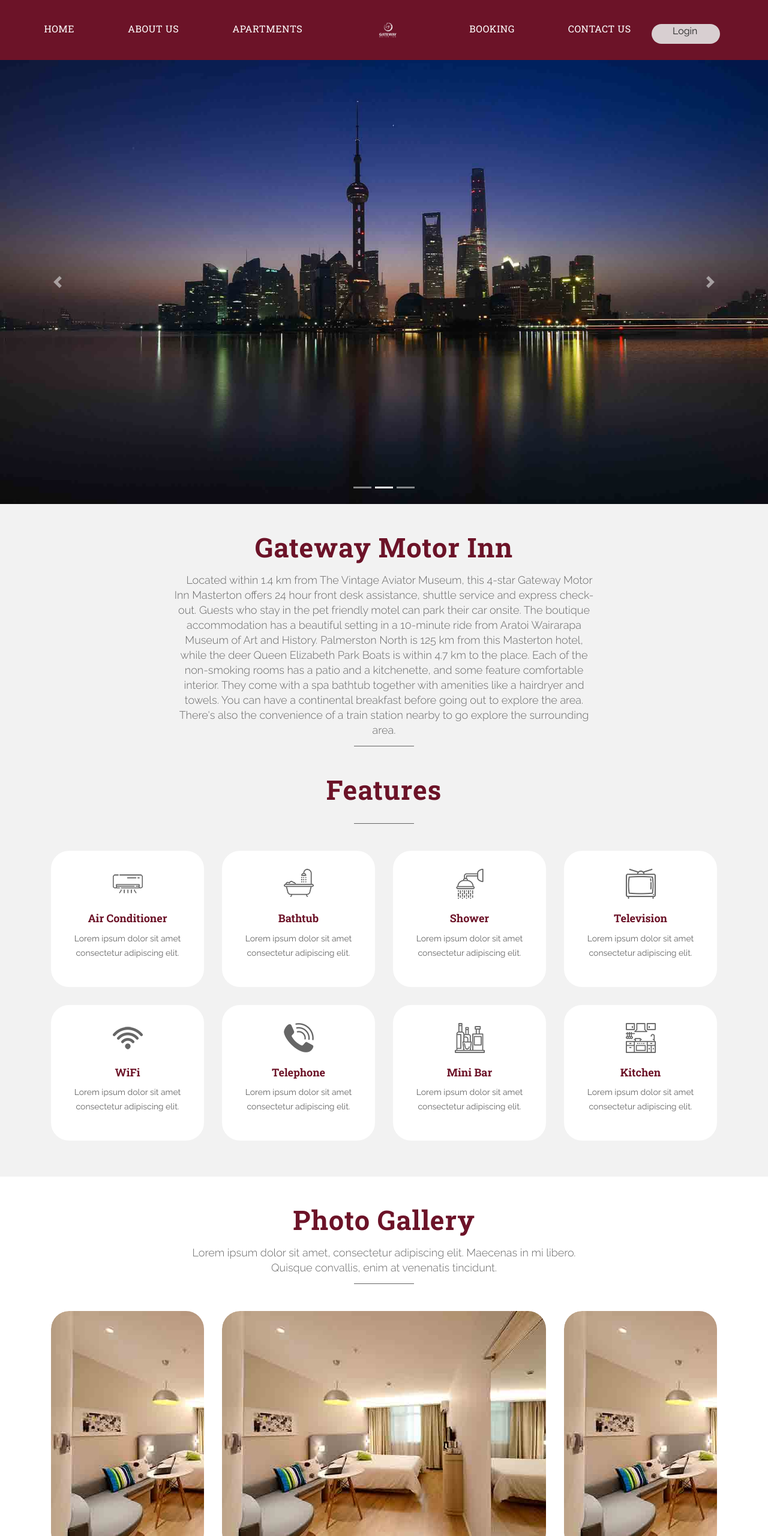
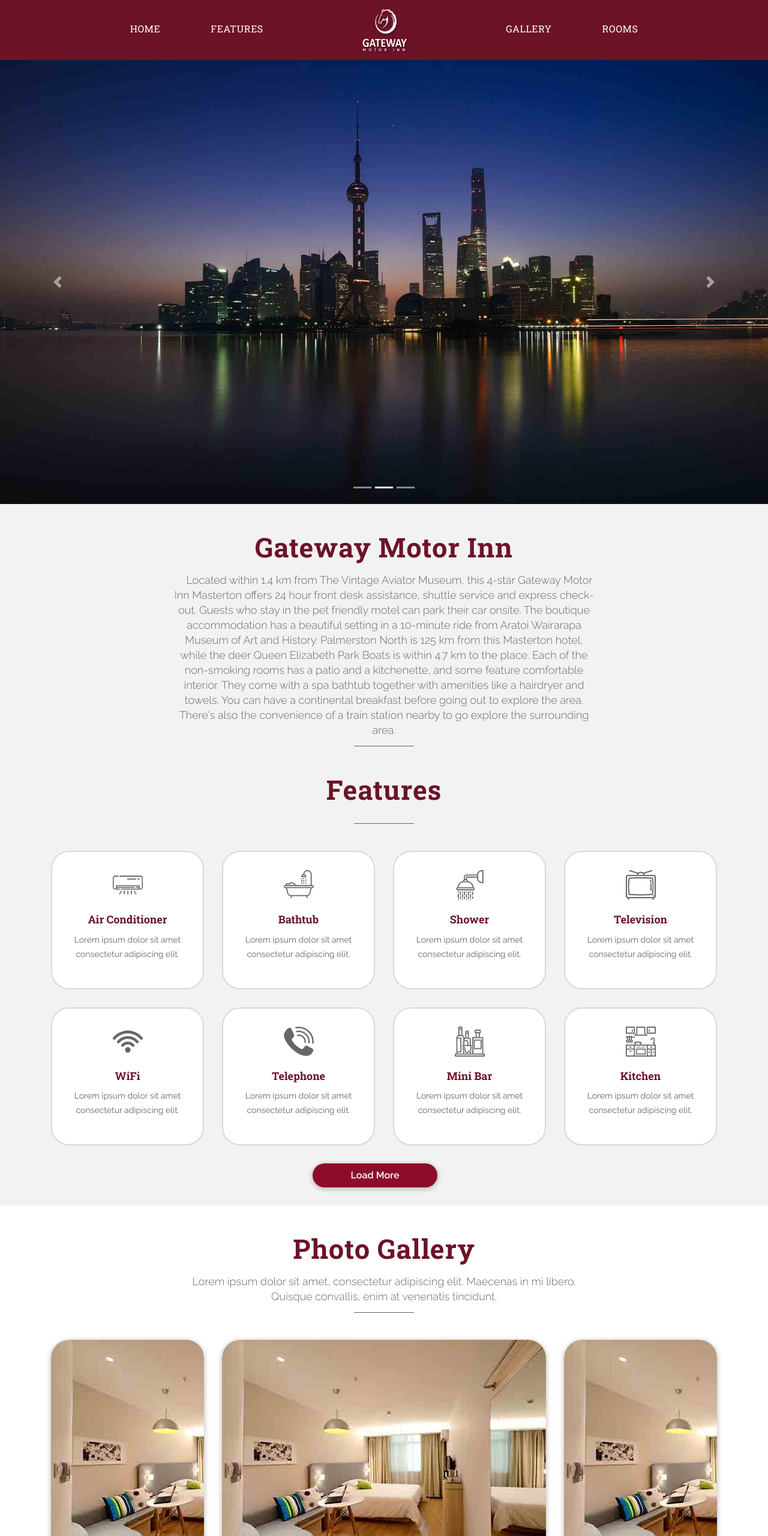
Before and after one commit to K3r0ui/TravelAir, a plain HTML site: page index.html in a window 1280 px wide. Shown: the top 2560 px of the page at 60% size. Drawn offline with Linux system fonts and the light colour scheme.

Commit message:
main page retouching

```diff
--- a/css/style.css
+++ b/css/style.css
@@ -95,15 +95,19 @@ h6 {
     background: #6C1328;
     position: relative;
     height: 100px;
+    display: flex;
+    align-items: center;
 }
 
 #header .logo {
     left: 0;
-    display: inline-block;
+    /* display: inline-block; */
     position: center;
     line-height: 55px;
+    width: 20vw;
 }
-.login-button{
+
+.login-button {
     position: fixed;
     top: 30px;
     right: 70px;
@@ -117,24 +121,26 @@ h6 {
     border-color: #D8CFD1;
     transition: opacity 0.3s ease-out;
 }
+
 .hide-button {
     opacity: 0;
     pointer-events: none;
-  }
-.login-button-a{
+}
+
+.login-button-a {
     padding-left: 35px;
     padding-bottom: 100px;
     text-align: center;
     transition: opacity 0.3s ease-out;
 }
+
 #header .logo img {
-
-    height: 100px;
-    width: 100px;
+    height: 75px;
+    width: 75px;
 }
 
 .main-menu {
-    padding-right: 150px;
+    /* padding-right: 150px; */
     width: 100%;
     text-align: center;
 
@@ -149,7 +155,7 @@ h6 {
 
 .main-menu ul li {
     padding-left: 30px;
-    padding-right: 35px;
+    padding-right: 30px;
     display: inline-block;
 
 
@@ -172,6 +178,7 @@ h6 {
     display: block;
     transition: color .25s ease, background-color .25s ease;
 }
+
 .mobile-menu-btn {
     color: #ffffff;
     text-align: center;
@@ -231,6 +238,7 @@ h6 {
     padding-right: 10px;
     font-size: 20px;
 }
+
 @media (max-width: 575.98px) {
     #header .logo {
         padding-left: 5px;
@@ -253,6 +261,7 @@ h6 {
         padding: 0 30px;
     }
 }
+
 @media (max-width: 1199.98px) {
     .main-menu {
         display: none;
@@ -544,6 +553,7 @@ h6 {
     margin-bottom: 30px;
     background: #ffffff;
     border-radius: 30px;
+    border: 2px solid #D9D9D9;
 }
 
 #amenities .icon {
@@ -556,9 +566,11 @@ h6 {
     background-size: contain;
     transition: 0.5s;
 }
+
 #amenities .icon.icon-1 {
     background-image: url(../img/icon/shield.png);
 }
+
 #amenities .icon.icon-1:hover {
     background-image: url(../img/icon/shield-hover.png);
 }
@@ -642,9 +654,10 @@ h6 {
 /* ================================================= */
 /* ------------------ About Style ------------------ */
 /* ================================================= */
-#text1{
+#text1 {
     text-indent: 1em;
 }
+
 #about {
     position: relative;
     padding: 45px 0 60px 0;
@@ -755,6 +768,7 @@ h6 {
 #rooms .room-img {
     border-radius: 30px;
     overflow: hidden;
+    box-shadow: 0px 2px 7px 2px rgba(0, 0, 0, 0.2);
 }
 
 #rooms .room-img img {
@@ -965,6 +979,24 @@ h6 {
 
 .modal .modal-body p {
     margin-bottom: 15px;
+}
+
+.load-more-btn {
+    display: inline-block;
+    font-size: 16px;
+    color: #fff;
+    padding: 1vh 5vw 1vh 5vw;
+    border-radius: 30px;
+    background: #8E0C2B;
+    border: none;
+    font-weight: 600;
+    cursor: pointer;
+    transition: all .3s;
+    box-shadow: 0px 2px 7px 2px rgba(0, 0, 0, 0.2);
+}
+
+.load-more-btn:hover {
+    background: #00CED1;
 }
 
 .modal .modal-body .modal-link {
@@ -1258,6 +1290,7 @@ input::-ms-input-placeholder {
 }
 
 @media screen and (-webkit-min-device-pixel-ratio:0) {
+
     textarea:focus,
     input:focus {
         font-size: 16px;
--- a/index.html
+++ b/index.html
@@ -1,8 +1,9 @@
 <!DOCTYPE html>
 <html lang="en">
+
 <head>
     <meta charset="utf-8">
-        <title>LOFT CITY | Responsive Travel & Tourism Template</title>
+    <title>Gateway Motor Inn</title>
     <meta content="width=device-width, initial-scale=1.0" name="viewport">
     <meta content="" name="keywords">
     <meta content="" name="description">
@@ -12,7 +13,8 @@
     <link href="img/apple-favicon.png" rel="apple-touch-icon">
 
     <!-- Google Fonts -->
-        <link href="https://fonts.googleapis.com/css?family=Roboto+Slab:400,700|Raleway:100,200,300,400,500,600,700,800,900" rel="stylesheet">
+    <link href="https://fonts.googleapis.com/css?family=Roboto+Slab:400,700|Raleway:100,200,300,400,500,600,700,800,900"
+        rel="stylesheet">
 
     <!-- Vendor CSS File -->
     <link href="vendor/bootstrap/css/bootstrap.min.css" rel="stylesheet">
@@ -31,19 +33,20 @@
     <header id="header">
 
 
-                <div class="login-button">
+        <!-- <div class="login-button">
             <a class="login-button-a" href="#">Login</a>
-                </div>
+        </div> -->
 
         <div class="mobile-menu-btn"><i class="fa fa-bars"></i></div>
         <nav class="main-menu top-menu">
             <ul>
                 <li><a href="index.html">Home</a></li>
-                    <li><a href="about.html">About Us</a></li>
-                    <li><a href="room.html">Apartments</a></li>
-                    <li><a href="index.html" class="logo"><img src="img/logo1.png" alt="logo"></a></li>
-                    <li><a href="booking.html">Booking</a></li>
-                    <li><a href="login.html">Contact Us</a></li>
+                <li><a href="about.html">Features</a></li>
+                <li><a href="index.html" class="logo"><img src="img/logo2.png" alt="logo"></a></li>
+                <!-- <li><a href="booking.html">Booking</a></li> -->
+                <li><a href="gallery.html">Gallery</a></li>
+                <li><a href="room.html">Rooms</a></li>
+                <!-- <li><a href="login.html">Contact Us</a></li> -->
             </ul>
         </nav>
     </header>
@@ -164,7 +167,7 @@
                     <label>Check-In</label>
                     <div class="form-group">
                         <div class="input-group date" id="date-5" data-target-input="nearest">
-                                <input type="text" class="form-control datetimepicker-input" data-target="#date-5"/>
+                            <input type="text" class="form-control datetimepicker-input" data-target="#date-5" />
                             <div class="input-group-append" data-target="#date-5" data-toggle="datetimepicker">
                                 <div class="input-group-text"><i class="fa fa-calendar"></i></div>
                             </div>
@@ -175,7 +178,7 @@
                     <label>Check-Out</label>
                     <div class="form-group">
                         <div class="input-group date" id="date-6" data-target-input="nearest">
-                                <input type="text" class="form-control datetimepicker-input" data-target="#date-6"/>
+                            <input type="text" class="form-control datetimepicker-input" data-target="#date-6" />
                             <div class="input-group-append" data-target="#date-6" data-toggle="datetimepicker">
                                 <div class="input-group-text"><i class="fa fa-calendar"></i></div>
                             </div>
@@ -243,10 +246,16 @@
             <div class="section-header">
                 <h2>Gateway Motor Inn</h2>
                 <p id="text1">
-                        Located within 1.4 km from The Vintage Aviator Museum, this 4-star Gateway Motor Inn Masterton offers 24 hour front desk assistance, shuttle service and express check-out. Guests who stay in the pet friendly motel can park their car onsite.
-                        The boutique accommodation has a beautiful setting in a 10-minute ride from Aratoi Wairarapa Museum of Art and History. Palmerston North is 125 km from this Masterton hotel, while the deer Queen Elizabeth Park Boats is within 4.7 km to the place.
-                        Each of the non-smoking rooms has a patio and a kitchenette, and some feature comfortable interior. They come with a spa bathtub together with amenities like a hairdryer and towels.
-                        You can have a continental breakfast before going out to explore the area. There's also the convenience of a train station nearby to go explore the surrounding area.                    </p>
+                    Located within 1.4 km from The Vintage Aviator Museum, this 4-star Gateway Motor Inn Masterton
+                    offers 24 hour front desk assistance, shuttle service and express check-out. Guests who stay in the
+                    pet friendly motel can park their car onsite.
+                    The boutique accommodation has a beautiful setting in a 10-minute ride from Aratoi Wairarapa Museum
+                    of Art and History. Palmerston North is 125 km from this Masterton hotel, while the deer Queen
+                    Elizabeth Park Boats is within 4.7 km to the place.
+                    Each of the non-smoking rooms has a patio and a kitchenette, and some feature comfortable interior.
+                    They come with a spa bathtub together with amenities like a hairdryer and towels.
+                    You can have a continental breakfast before going out to explore the area. There's also the
+                    convenience of a train station nearby to go explore the surrounding area. </p>
             </div>
             <div class="section-header">
                 <h2>Features</h2>
@@ -310,7 +319,13 @@
                 </div>
             </div>
         </div>
+
+        <div class="col-md-12 row" style="justify-content: center; ">
+            <button class="load-more-btn">Load More</button>
         </div>
+
+    </div>
+
     <!-- Amenities Section Start -->
 
     <!-- Room Section Start -->
@@ -319,7 +334,8 @@
             <div class="section-header">
                 <h2>Photo Gallery</h2>
                 <p>
-                        Lorem ipsum dolor sit amet, consectetur adipiscing elit. Maecenas in mi libero. Quisque convallis, enim at venenatis tincidunt.
+                    Lorem ipsum dolor sit amet, consectetur adipiscing elit. Maecenas in mi libero. Quisque convallis,
+                    enim at venenatis tincidunt.
                 </p>
             </div>
             <div class="row">
@@ -364,13 +380,13 @@
                 </div>
 
                 <div class="col-md-12 room">
-                        <div class="row">
+                    <div class="row" style="justify-content: center;">
                         <div class="col-md-6">
                             <div class="room-img">
                                 <img src="img/room/room-3.jpg">
                             </div>
                         </div>
-                            <div class="col-md-6">
+                        <!-- <div class="col-md-6">
                             <div class="room-des">
                                 <h3>Premium Single</h3>
                                 <h1>$180<span>/ Night</span></h1>
@@ -395,11 +411,16 @@
                                     <a href="#">Book Now</a>
                                 </div>
                             </div>
-                            </div>
+                        </div> -->
                     </div>
                 </div>
 
-                    <div class="col-md-12 room">
+                <div class="col-md-12 row" style="justify-content: center; padding-bottom: 5vh;">
+                    <button class="load-more-btn">See All</button>
+                </div>
+
+
+                <!-- <div class="col-md-12 room">
                     <div class="row">
                         <div class="col-md-6 d-block d-md-none">
                             <div class="room-img">
@@ -438,9 +459,9 @@
                             </div>
                         </div>
                     </div>
-                    </div>
+                </div> -->
 
-                    <div class="col-md-12 room">
+                <!-- <div class="col-md-12 room">
                     <div class="row">
                         <div class="col-md-6">
                             <div class="room-img">
@@ -474,7 +495,7 @@
                             </div>
                         </div>
                     </div>
-                    </div>
+                </div> -->
             </div>
 
         </div>
@@ -511,7 +532,11 @@
                         <div class="col-12">
                             <h2>Lorem ipsum dolor</h2>
                             <p>
-                                    Lorem ipsum dolor viverra purus imperdiet rhoncus imperdiet. Suspendisse vulputate condimentum ligula sollicitudin hendrerit. Phasellus luctus, elit et ultrices interdum, neque mi pellentesque massorci. Nam in cursus ex, nec mattis lectus. Curabitur quis elementum nunc. Mauris iaculis, justo eu aliquam sagittis, arcu eros cursus libero, sit amet eleifend dolor odio at lacus.
+                                Lorem ipsum dolor viverra purus imperdiet rhoncus imperdiet. Suspendisse vulputate
+                                condimentum ligula sollicitudin hendrerit. Phasellus luctus, elit et ultrices interdum,
+                                neque mi pellentesque massorci. Nam in cursus ex, nec mattis lectus. Curabitur quis
+                                elementum nunc. Mauris iaculis, justo eu aliquam sagittis, arcu eros cursus libero, sit
+                                amet eleifend dolor odio at lacus.
                             </p>
                             <div class="modal-link">
                                 <a href="#">Book Now</a>
@@ -525,12 +550,13 @@
     <!-- Modal for Room Section End -->
 
     <!-- Subscribe Section Start -->
-        <div id="subscribe">
+    <!-- <div id="subscribe">
         <div class="container">
             <div class="section-header">
                 <h2>Subscribe for Special Offer</h2>
                 <p>
-                        Lorem ipsum dolor sit amet, consectetur adipiscing elit. Maecenas in mi libero. Quisque convallis, enim at venenatis tincidunt.
+                    Lorem ipsum dolor sit amet, consectetur adipiscing elit. Maecenas in mi libero. Quisque convallis,
+                    enim at venenatis tincidunt.
                 </p>
             </div>
             <div class="row">
@@ -544,16 +570,17 @@
                 </div>
             </div>
         </div>
-        </div>
+    </div> -->
     <!-- Subscribe Section End -->
 
     <!-- Booking Section Start -->
-        <div id="booking">
+    <!-- <div id="booking">
         <div class="container">
             <div class="section-header">
                 <h2>Room Booking</h2>
                 <p>
-                        Lorem ipsum dolor sit amet, consectetur adipiscing elit. Maecenas in mi libero. Quisque convallis, enim at venenatis tincidunt.
+                    Lorem ipsum dolor sit amet, consectetur adipiscing elit. Maecenas in mi libero. Quisque convallis,
+                    enim at venenatis tincidunt.
                 </p>
             </div>
             <div class="row">
@@ -564,43 +591,55 @@
                             <div class="form-row">
                                 <div class="control-group col-sm-6">
                                     <label>First Name</label>
-                                        <input type="text" class="form-control" id="fname" placeholder="E.g. John" required="required" data-validation-required-message="Please enter first name" />
+                                    <input type="text" class="form-control" id="fname" placeholder="E.g. John"
+                                        required="required"
+                                        data-validation-required-message="Please enter first name" />
                                     <p class="help-block text-danger"></p>
                                 </div>
                                 <div class="control-group col-sm-6">
                                     <label>Last Name</label>
-                                        <input type="text" class="form-control" id="lname" placeholder="E.g. Sina" required="required" data-validation-required-message="Please enter last name" />
+                                    <input type="text" class="form-control" id="lname" placeholder="E.g. Sina"
+                                        required="required" data-validation-required-message="Please enter last name" />
                                     <p class="help-block text-danger"></p>
                                 </div>
                             </div>
                             <div class="form-row">
                                 <div class="control-group col-sm-6">
                                     <label>Mobile</label>
-                                        <input type="text" class="form-control" id="mobile" placeholder="E.g. +1 234 567 8900" required="required" data-validation-required-message="Please enter your mobile number" />
+                                    <input type="text" class="form-control" id="mobile"
+                                        placeholder="E.g. +1 234 567 8900" required="required"
+                                        data-validation-required-message="Please enter your mobile number" />
                                     <p class="help-block text-danger"></p>
                                 </div>
                                 <div class="control-group col-sm-6">
                                     <label>Email</label>
-                                        <input type="email" class="form-control" id="email" placeholder="E.g. email@example.com" required="required" data-validation-required-message="Please enter your email" />
+                                    <input type="email" class="form-control" id="email"
+                                        placeholder="E.g. email@example.com" required="required"
+                                        data-validation-required-message="Please enter your email" />
                                     <p class="help-block text-danger"></p>
                                 </div>
                             </div>
                             <div class="form-row">
                                 <div class="control-group col-sm-6">
                                     <label>Check-In</label>
-                                        <input type="text" class="form-control datetimepicker-input" id="date-1" data-toggle="datetimepicker" data-target="#date-1" placeholder="E.g. MM/DD/YYYY" required="required" data-validation-required-message="Please enter date"/>
+                                    <input type="text" class="form-control datetimepicker-input" id="date-1"
+                                        data-toggle="datetimepicker" data-target="#date-1" placeholder="E.g. MM/DD/YYYY"
+                                        required="required" data-validation-required-message="Please enter date" />
                                     <p class="help-block text-danger"></p>
                                 </div>
                                 <div class="control-group col-sm-6">
                                     <label>Check-Out</label>
-                                        <input type="text" class="form-control datetimepicker-input" id="date-2" data-toggle="datetimepicker" data-target="#date-2" placeholder="E.g. MM/DD/YYYY" required="required" data-validation-required-message="Please enter date"/>
+                                    <input type="text" class="form-control datetimepicker-input" id="date-2"
+                                        data-toggle="datetimepicker" data-target="#date-2" placeholder="E.g. MM/DD/YYYY"
+                                        required="required" data-validation-required-message="Please enter date" />
                                     <p class="help-block text-danger"></p>
                                 </div>
                             </div>
                             <div class="form-row">
                                 <div class="control-group col-sm-6">
                                     <label>Adult</label>
-                                        <select class="custom-select" id="adult" required="required" data-validation-required-message="Please select one"/>
+                                    <select class="custom-select" id="adult" required="required"
+                                        data-validation-required-message="Please select one" />
                                     <option value="0">0</option>
                                     <option value="1">1</option>
                                     <option value="2">2</option>
@@ -617,7 +656,8 @@
                                 </div>
                                 <div class="control-group col-sm-6">
                                     <label>KId</label>
-                                        <select class="custom-select" id="kid" required="required" data-validation-required-message="Please select one"/>
+                                    <select class="custom-select" id="kid" required="required"
+                                        data-validation-required-message="Please select one" />
                                     <option value="0">0</option>
                                     <option value="1">1</option>
                                     <option value="2">2</option>
@@ -635,7 +675,9 @@
                             </div>
                             <div class="control-group">
                                 <label>Special Request</label>
-                                    <input type="text" class="form-control" id="request" placeholder="E.g. Special Request" required="required" data-validation-required-message="Please enter your special request" />
+                                <input type="text" class="form-control" id="request" placeholder="E.g. Special Request"
+                                    required="required"
+                                    data-validation-required-message="Please enter your special request" />
                                 <p class="help-block text-danger"></p>
                             </div>
                             <div class="button"><button type="submit" id="bookingButton">Book Now</button></div>
@@ -644,16 +686,17 @@
                 </div>
             </div>
         </div>
-        </div>
+    </div> -->
     <!-- Booking Section End -->
 
     <!-- Call Section Start -->
-        <div id="call-us">
+    <!-- <div id="call-us">
         <div class="container">
             <div class="section-header">
                 <h2>Click Below to Call Us</h2>
                 <p>
-                        Lorem ipsum dolor sit amet, consectetur adipiscing elit. Maecenas in mi libero. Quisque convallis, enim at venenatis tincidunt.
+                    Lorem ipsum dolor sit amet, consectetur adipiscing elit. Maecenas in mi libero. Quisque convallis,
+                    enim at venenatis tincidunt.
                 </p>
             </div>
             <div class="row">
@@ -662,7 +705,7 @@
                 </div>
             </div>
         </div>
-        </div>
+    </div> -->
     <!-- Call Section End -->
 
     <!-- Footer Section Start -->
@@ -671,19 +714,25 @@
             <div class="row">
                 <div class="col-12">
                     <div class="social">
-                            <a href=""><li class="fa fa-instagram"></li></a>
-                            <a href=""><li class="fa fa-twitter"></li></a>
-                            <a href=""><li class="fa fa-facebook-f"></li></a>
+                        <a href="">
+                            <li class="fa fa-instagram"></li>
+                        </a>
+                        <a href="">
+                            <li class="fa fa-twitter"></li>
+                        </a>
+                        <a href="">
+                            <li class="fa fa-facebook-f"></li>
+                        </a>
                     </div>
                 </div>
-                    <div class="col-12">
+                <!-- <div class="col-12">
                     <ul>
                         <li><a href="">Home</a></li>
                         <li><a href="">About</a></li>
                         <li><a href="">Terms</a></li>
                         <li><a href="">Contact</a></li>
                     </ul>
-                    </div>
+                </div> -->
                 <div class="col-12">
                     <p>Copyright &#169; <a href="https://htmlcodex.com">HTML Codex</a> All Rights Reserved.</p>
                     <p>Template By <a href="https://htmlcodex.com">HTML Codex</a></p>
@@ -699,7 +748,7 @@
     <script>
         var button = document.querySelector('.login-button');
 
-            window.addEventListener('scroll', function() {
+        window.addEventListener('scroll', function () {
             if (window.pageYOffset > 0) {
                 button.classList.add('hide-button');
             } else {
@@ -707,7 +756,7 @@
             }
         });
     </script>
-        <script src="vendor/jquery/jquery.min.js"></>
+    <script src="vendor/jquery/jquery.min.js"></script>
     <script src="vendor/jquery/jquery-migrate.min.js"></script>
     <script src="vendor/bootstrap/js/bootstrap.bundle.min.js"></script>
     <script src="vendor/easing/easing.min.js"></script>
@@ -727,4 +776,5 @@
     <!-- Main Javascript File -->
     <script src="js/main.js"></script>
 </body>
+
 </html>
```
Also changed, not shown: img/logo2.png (added). Lines whose indentation alone changed are shown as unchanged.
